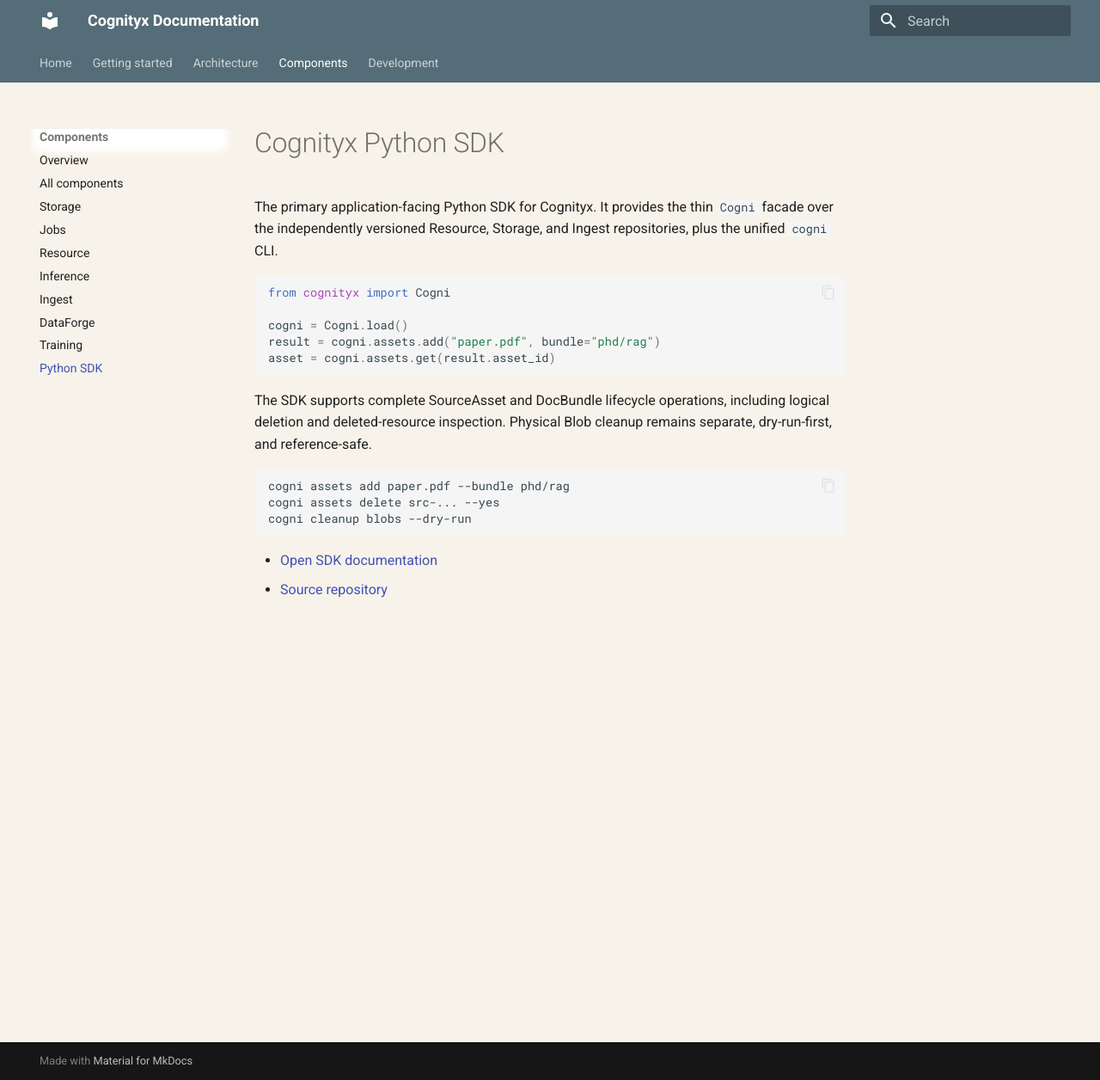
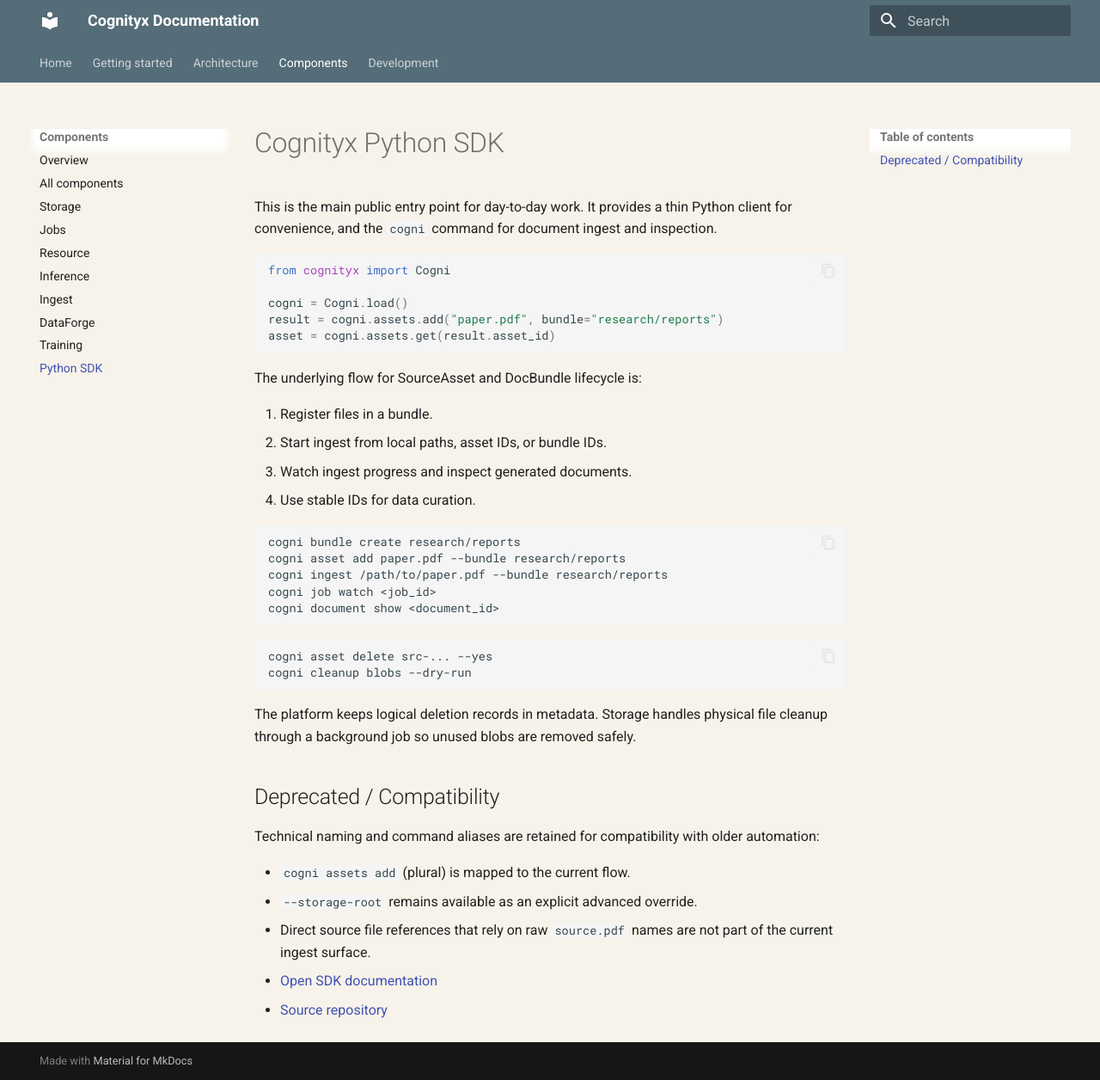
Before and after one commit to cognityx/cognityx.github.io, an MkDocs documentation site: the page built from docs/components/sdk.md, in a window 1280 px wide and 1256 px high. Shown: the whole window at 86% size. Built offline with MkDocs 1.6.1 and Material for MkDocs 9.7.7, drawn with Linux system fonts in a browser that asks for light colours.

Commit message:
docs(portal): update primary cogni flow and compatibility guidance

````diff
--- a/docs/components/sdk.md
+++ b/docs/components/sdk.md
@@ -1,26 +1,49 @@
 # Cognityx Python SDK
 
-The primary application-facing Python SDK for Cognityx. It provides the thin
-`Cogni` facade over the independently versioned Resource, Storage, and Ingest
-repositories, plus the unified `cogni` CLI.
+This is the main public entry point for day-to-day work.
+It provides a thin Python client for convenience, and the `cogni` command for
+document ingest and inspection.
 
 ```python
 from cognityx import Cogni
 
 cogni = Cogni.load()
-result = cogni.assets.add("paper.pdf", bundle="phd/rag")
+result = cogni.assets.add("paper.pdf", bundle="research/reports")
 asset = cogni.assets.get(result.asset_id)
 ```
 
-The SDK supports complete SourceAsset and DocBundle lifecycle operations,
-including logical deletion and deleted-resource inspection. Physical Blob
-cleanup remains separate, dry-run-first, and reference-safe.
+The underlying flow for SourceAsset and DocBundle lifecycle is:
+
+1. Register files in a bundle.
+2. Start ingest from local paths, asset IDs, or bundle IDs.
+3. Watch ingest progress and inspect generated documents.
+4. Use stable IDs for data curation.
 
 ```bash
-cogni assets add paper.pdf --bundle phd/rag
-cogni assets delete src-... --yes
+cogni bundle create research/reports
+cogni asset add paper.pdf --bundle research/reports
+cogni ingest /path/to/paper.pdf --bundle research/reports
+cogni job watch <job_id>
+cogni document show <document_id>
+```
+
+```bash
+cogni asset delete src-... --yes
 cogni cleanup blobs --dry-run
 ```
 
-- [Open SDK documentation](https://github.com/cognityx/cognityx-sdk)
+The platform keeps logical deletion records in metadata. Storage handles physical
+file cleanup through a background job so unused blobs are removed safely.
+
+## Deprecated / Compatibility
+
+Technical naming and command aliases are retained for compatibility with older
+automation:
+
+- `cogni assets add` (plural) is mapped to the current flow.
+- `--storage-root` remains available as an explicit advanced override.
+- Direct source file references that rely on raw `source.pdf` names are not part of
+  the current ingest surface.
+
+- [Open SDK documentation](/sdk/)
 - [Source repository](https://github.com/cognityx/cognityx-sdk)
````
Also changed, not shown: README.md (+5 -5 lines), docs/components/dataforge.md (+12 -1 lines), docs/components/ingest.md (+23 -3 lines), docs/getting-started.md (+46 -0 lines), docs/index.md (+14 -1 lines), components.json.
